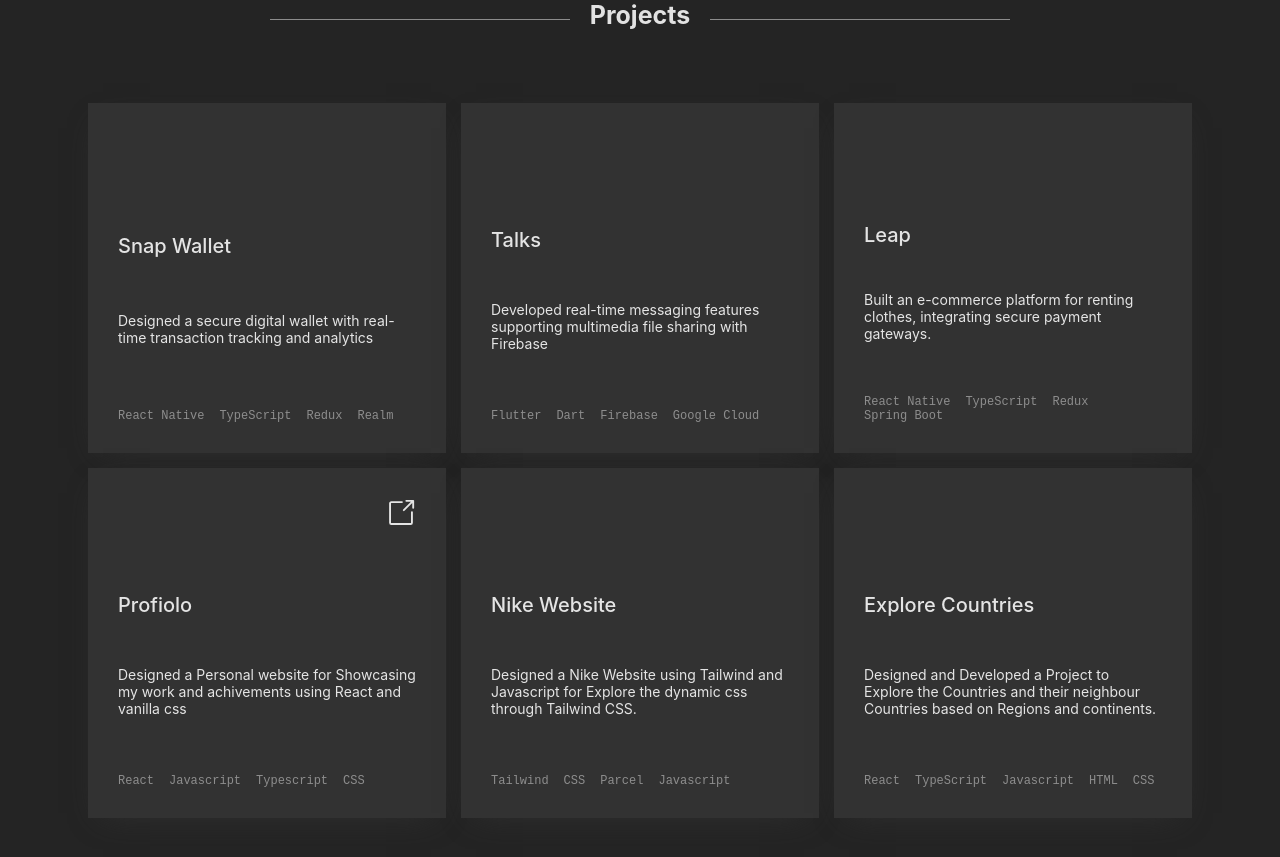
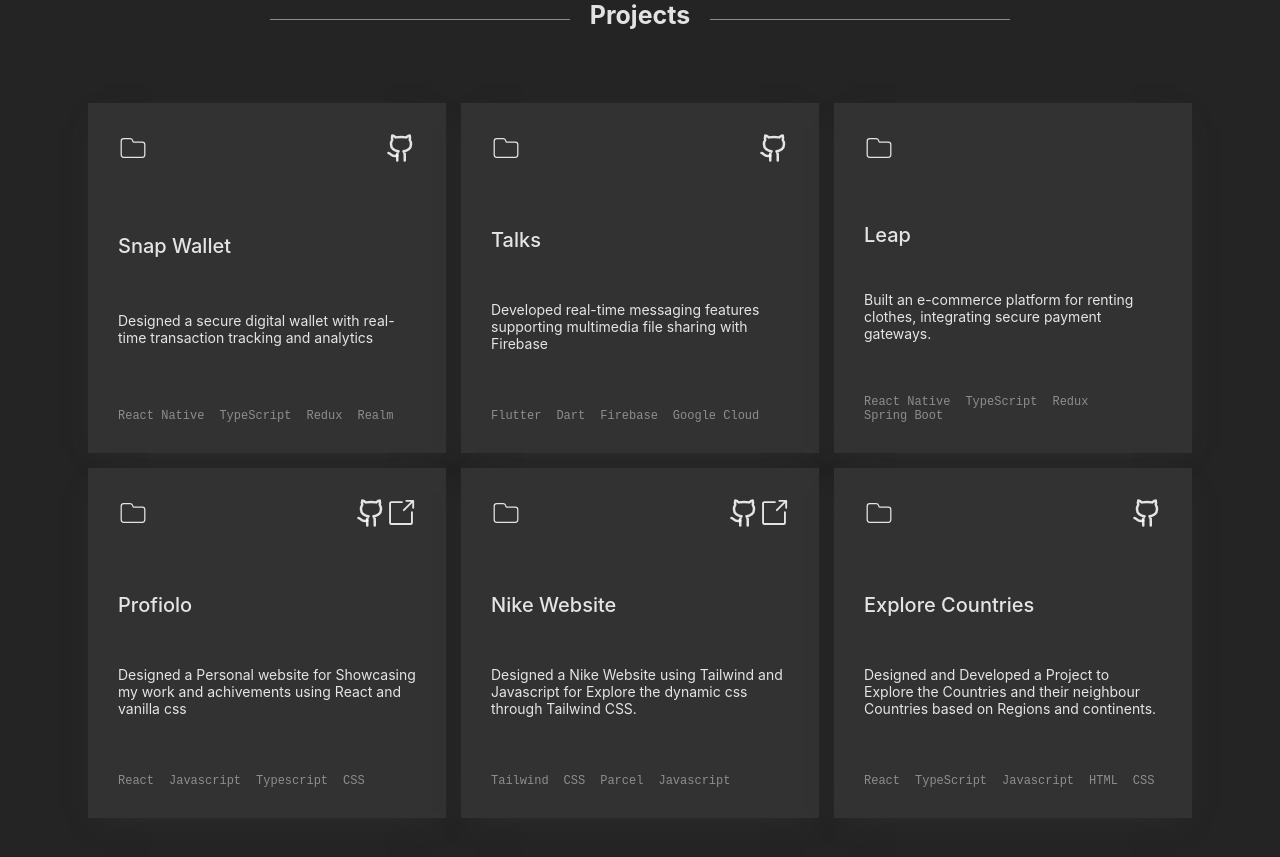
Before and after one commit to johnwesly2002/Portfolio, a React (Vite) app: page / in a window 1280 px wide. Shown: the part 2080-2937 px from the top of the page. Built offline with nearby package versions, Linux system fonts and the light colour scheme.

Commit message:
change in project section

```diff
--- a/src/App.css
+++ b/src/App.css
@@ -231,7 +231,6 @@ line-height: 1.4;
 }
 .Projects .projectbox:hover {
   transform: scale(1.05);
-  box-shadow: 0 10px 40px -15px var(--hovercolor);
   transition: var(--transition);
 }
 .Projects .projectbox {
@@ -641,7 +640,7 @@ footer .lottie {
 }
 .ProjectIcon{
   position: relative;
-  z-index: -1;
+  /* z-index: -1; */
 }
 #main-Container {
   max-width: 1440px;
```
